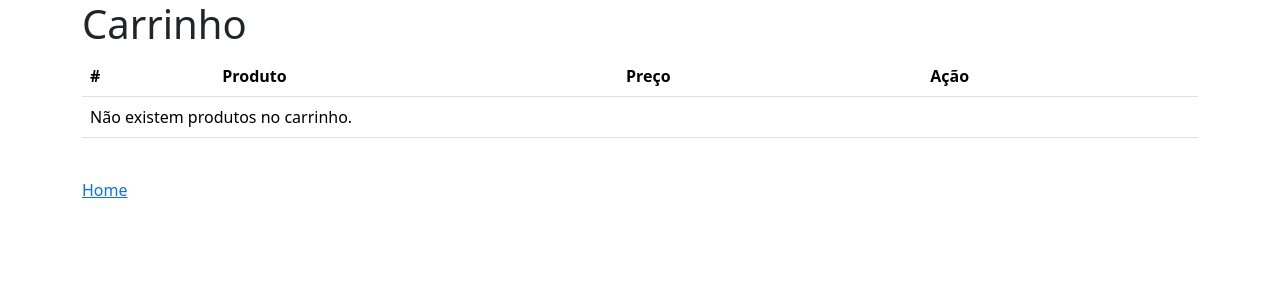
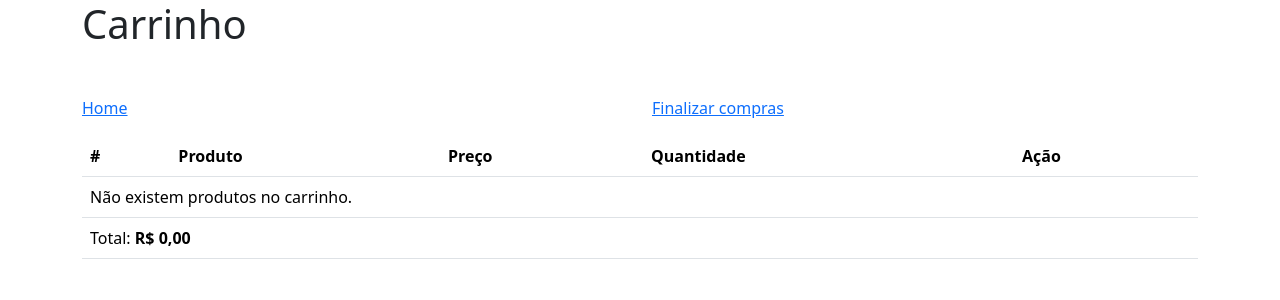
Before and after one commit to RoniePetersonDF2/2024-01-LV-II, a PHP site: page /cart.php in a window 1280 px wide. Shown: the top 300 px of the page. Run offline with PHP 8.4, Linux system fonts and the light colour scheme; the visitor is signed in with stand-in values (Sample User, id 1).

Commit message:
add carinho de compras

```diff
--- a/etc_2024_LV_II/21/cart.php
+++ b/etc_2024_LV_II/21/cart.php
@@ -7,11 +7,22 @@ if (!isset($_SESSION["usuario"])) {
 
 $carrinho = $_SESSION['usuario']['carrinho'] ?? [];
 $count = 0;
+$total = 0;
 ?>
 <?php include 'inc/header.php'; ?>
 
 <main class="container">
-    <h1>Carrinho</h1>
+    <h1 class="mb-5">Carrinho</h1>
+
+    <div class="row mb-3">
+        <div class="col">
+            <a href="index.php">Home</a>
+        </div>
+
+        <div class="col">
+            <a href="index.php">Finalizar compras</a>
+        </div>
+    </div>
 
     <table class="table table-stripped">
         <thead>
@@ -19,16 +30,18 @@ $count = 0;
                 <th>#</th>
                 <th>Produto</th>
                 <th>Preço</th>
+                <th>Quantidade</th>
                 <th>Ação</th>
             </tr>
         </thead>
         <tbody>
             <?php if (count($carrinho) > 0) : ?>
-                <?php foreach ($carrinho as $item) : $count++; ?>
+                <?php foreach ($carrinho as $item) : $count++; $total+= $item['preco'] * $item['quantidade']; ?>
                     <tr>
                         <td><?= $count; ?></td>
                         <td><?= $item['nome']; ?></td>
-                        <td><?= $item['preco']; ?></td>
+                        <td>R$ <?= number_format($item['preco'], 2, ',', '.'); ?></td>
+                        <td><?= $item['quantidade']; ?></td>
                         <td>
                             <a class="btn btn-success" href="cart-remove.php?id=<?=$item['id'];?>">Remover</a>
                         </td>
@@ -36,15 +49,19 @@ $count = 0;
                 <?php endforeach; ?>
             <?php else : ?>
                 <tr>
-                    <td colspan="4">Não existem produtos no carrinho.</td>
+                    <td colspan="5">Não existem produtos no carrinho.</td>
                 </tr>
             <?php endif; ?>
         </tbody>
+        <tfoot>
+            <tr>
+                <td colspan="5" >Total: <b>R$ <?= number_format($total, 2, ',', '.'); ?></b></td>
+            </tr>
+        </tfoot>
     </table>
 
     <br>
 
-    <a href="index.php">Home</a>
 </main>
 
 <?php include 'inc/footer.php'; ?>
```
Also changed, not shown: etc_2024_LV_II/21/cart-add.php (+15 -1 lines), etc_2024_LV_II/21/cart-remove.php (+10 -1 lines).
